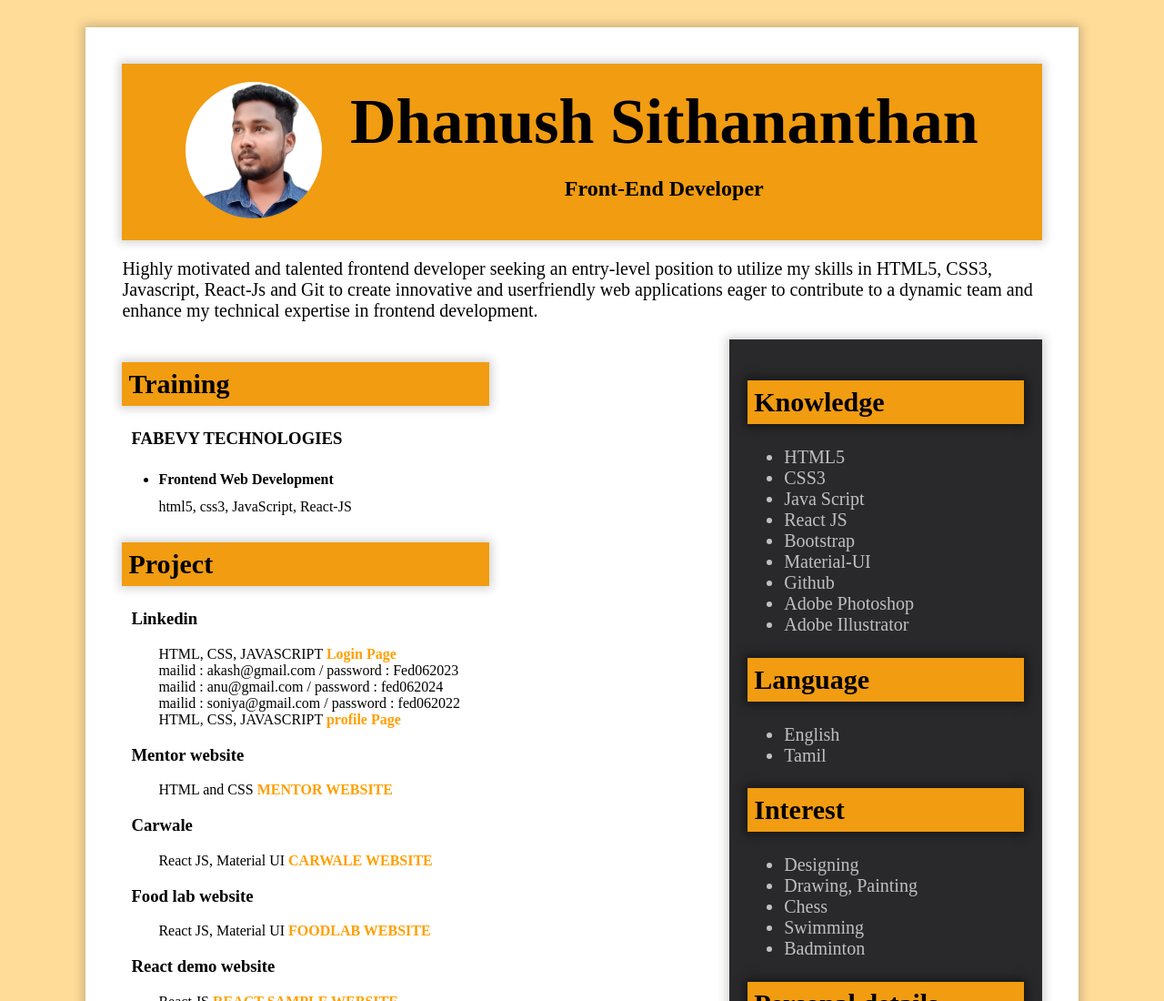
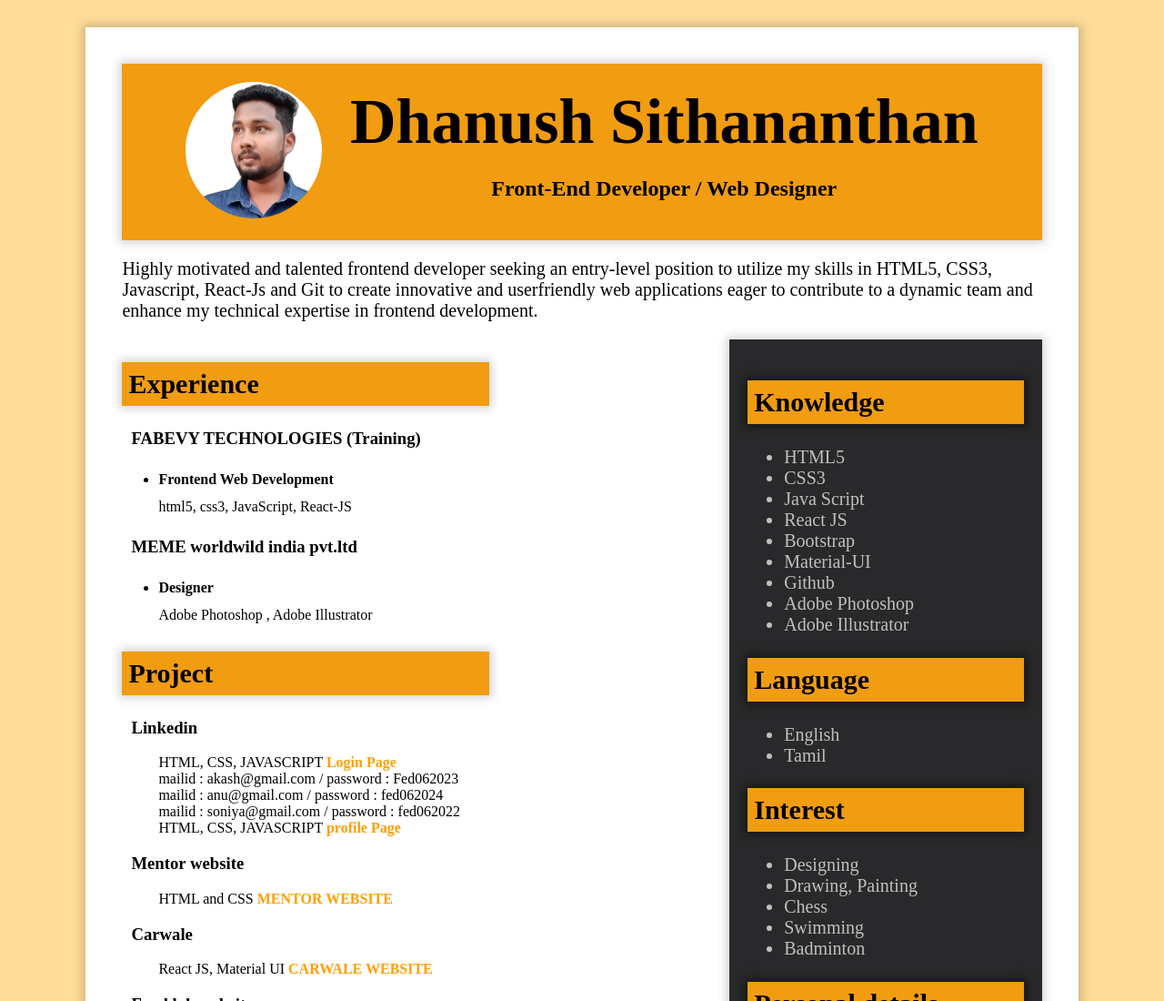
Before and after one commit to DhanushSith/Resume2023, a plain HTML site: page index.html in a window 1280 px wide. Shown: the top 1100 px of the page at 91% size. Drawn offline with Linux system fonts and the light colour scheme.

Commit message:
Update index.html

```diff
--- a/index.html
+++ b/index.html
@@ -13,7 +13,7 @@
 		</div>
 		<div class="nameofDhan">
 			<h1 class="title">Dhanush Sithananthan</h1>
-			<h1 class="subTitletop">Front-End Developer</h1>
+			<h1 class="subTitletop">Front-End Developer / Web Designer</h1>
 		</div>
 	</div>
 	<div>
@@ -25,11 +25,15 @@
 		<div>
 			<div>
 				<!-- <div class="subheadeinngcolor"> -->
-				<h1 class="subTitleone">Training</h1>
+				<h1 class="subTitleone">Experience</h1>
 				<!-- </div> -->
-				<h3>FABEVY TECHNOLOGIES</h3>
+				<h3>FABEVY TECHNOLOGIES (Training)</h3>
 				<ul>
 					<li class="developtitle"><b>Frontend Web Development</b></br>html5, css3, JavaScript, React-JS</li>
+				</ul>
+				<h3>MEME worldwild india pvt.ltd</h3>
+				<ul>
+					<li class="developtitle"><b>Designer</b></br>Adobe Photoshop , Adobe Illustrator</li>
 				</ul>
 			</div>
 
```
